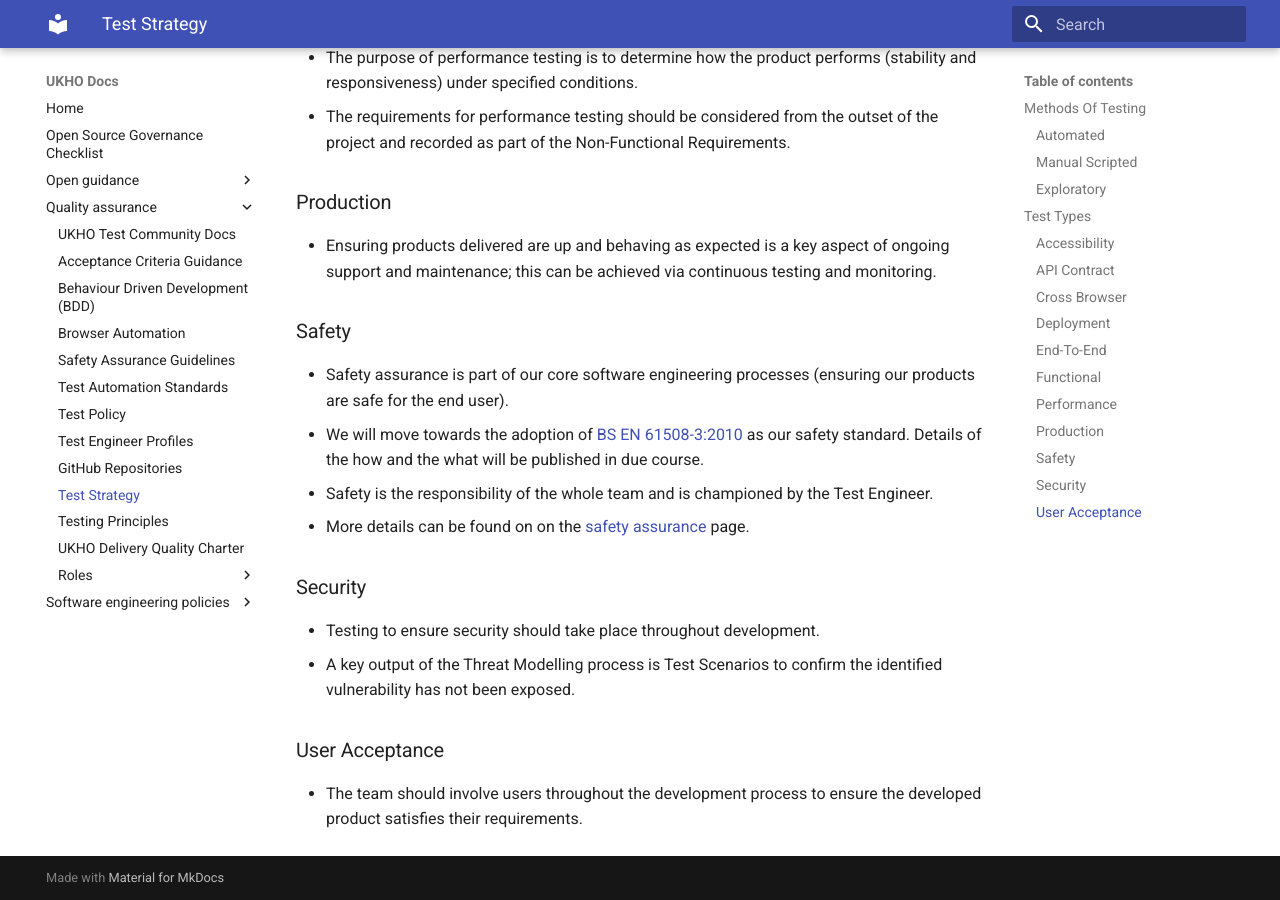
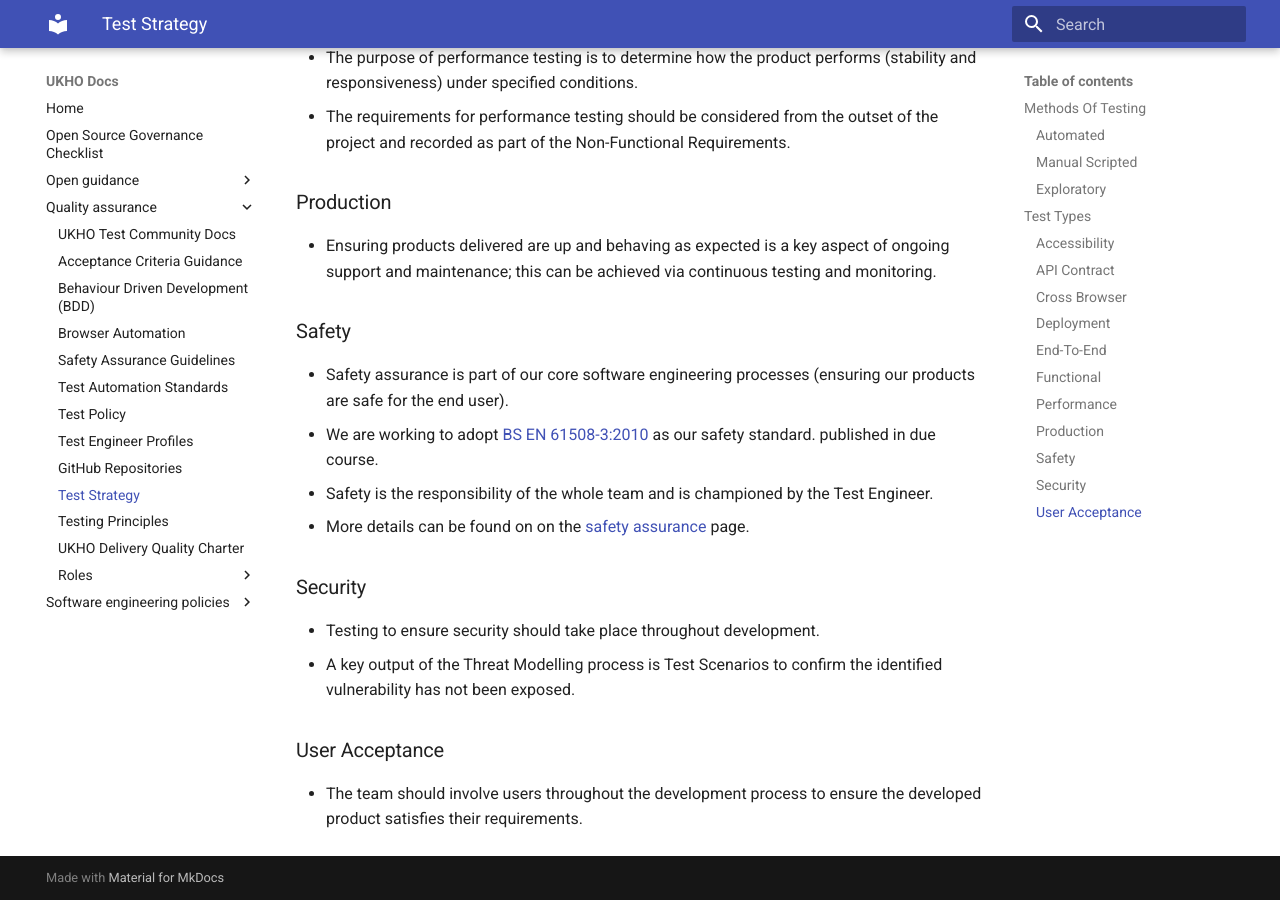
Before and after one commit to UKHO/docs, an MkDocs documentation site: the page built from docs/quality-assurance/test-strategy.md, in a window 1280 px wide and 900 px high, scrolled down 3079 px. Built offline with MkDocs 1.6.1 and Material for MkDocs 9.7.7, drawn with Linux system fonts in a browser that asks for light colours.

Commit message:
Update docs/quality-assurance/test-strategy.md

```diff
--- a/docs/quality-assurance/test-strategy.md
+++ b/docs/quality-assurance/test-strategy.md
@@ -92,7 +92,7 @@ Tests should be added at the correct level of the test pyramid – lower is bett
 ### Safety
 
 * Safety assurance is part of our core software engineering processes (ensuring our products are safe for the end user).
-* We will move towards the adoption of  [BS EN 61508-3:2010](https://fdocuments.in/document/iec-61508-6.html) as our safety standard. Details of the how and the what will be
+* We are working to adopt [BS EN 61508-3:2010](https://fdocuments.in/document/iec-61508-6.html) as our safety standard.
   published in due course.
 * Safety is the responsibility of the whole team and is championed by the Test Engineer.
 * More details can be found on on the [safety assurance](safety-assurance-guidance.md) page.
```
